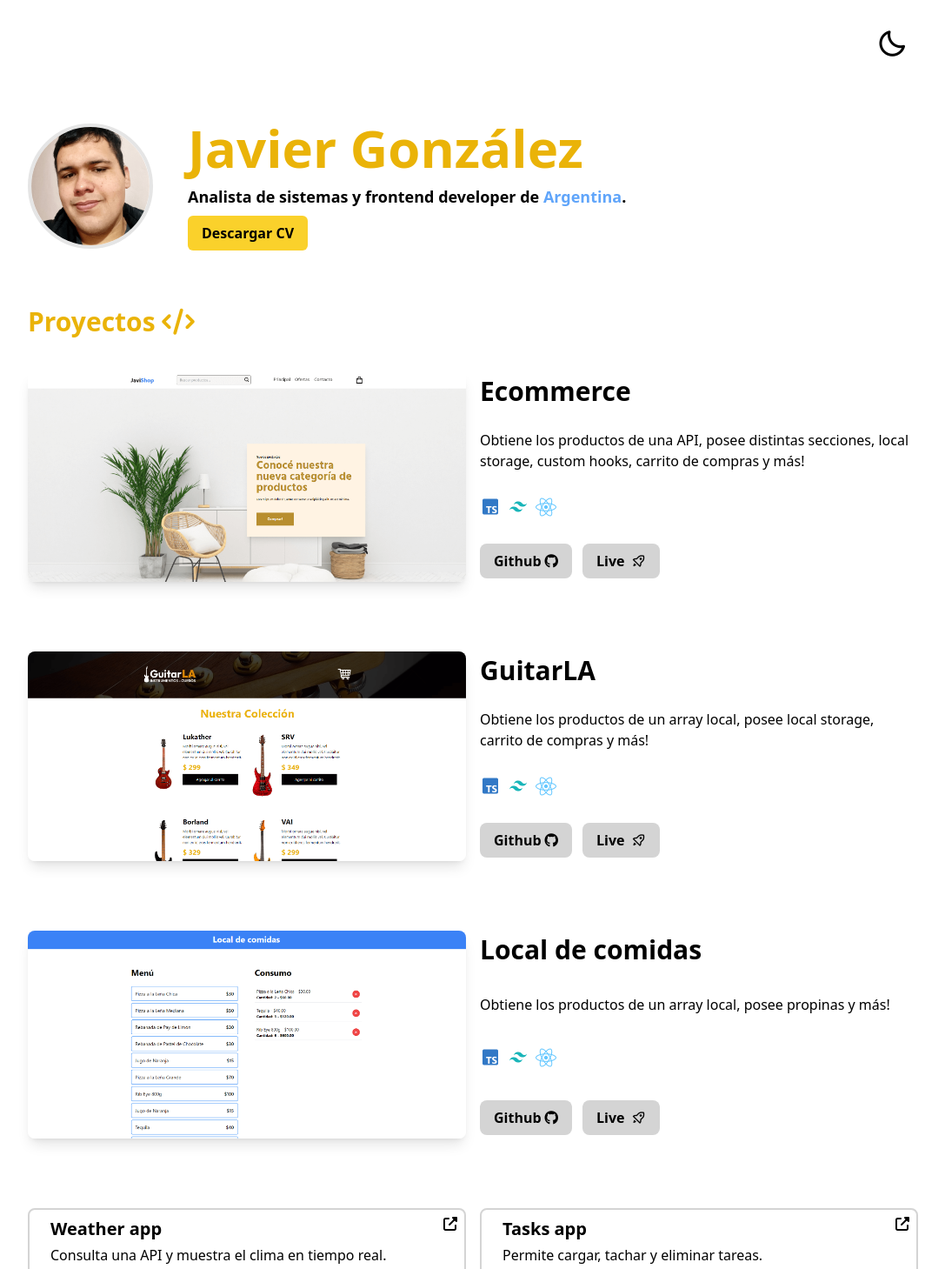
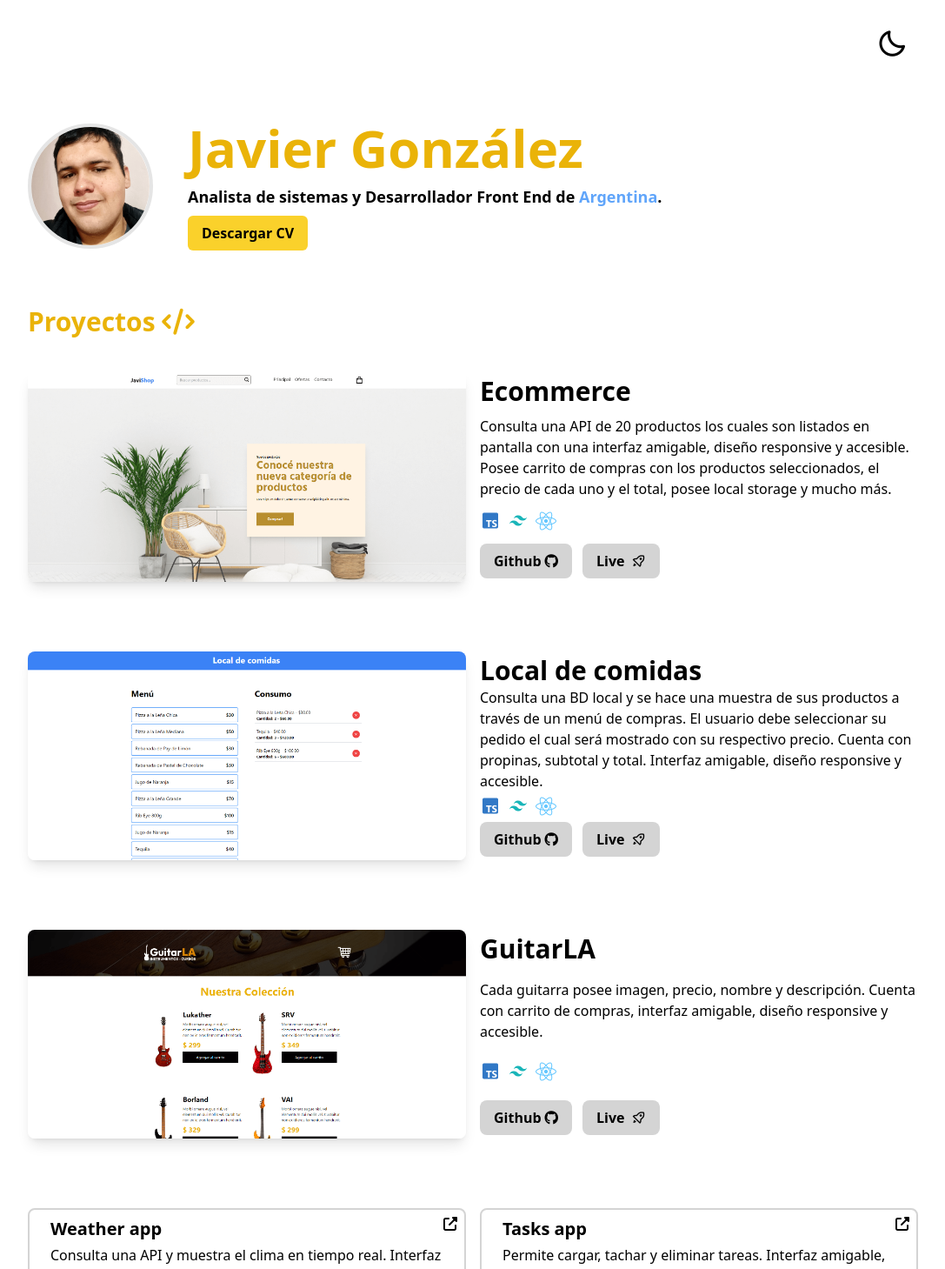
Before and after one commit to codebyjavi/portfolio, a React (Vite) app: page / in a window 1280 px wide. Shown: the top 1459 px of the page at 87% size, without its empty margins (96-1183 px from the left). Built offline with nearby package versions, Linux system fonts and the light colour scheme.

Commit message:
update projects

```diff
--- a/src/components/Hero/Hero.jsx
+++ b/src/components/Hero/Hero.jsx
@@ -19,7 +19,7 @@ export default function Hero() {
         <div className='text-center'>
             <h1 className='text-yellow-500 font-bold text-3xl md:flex md:text-6xl md:pb-2'>Javier González</h1>
             <h2 className='text-black dark:text-neutral-200 font-semibold text-lg pt-1 pb-2'>
-              Analista de sistemas y frontend developer de <span className='text-blue-400'>Argentina</span>.</h2>
+              Analista de sistemas y Desarrollador Front End de <span className='text-blue-400'>Argentina</span>.</h2>
             <div className='md:flex'>
               <button
                 className="text-black font-semibold px-4 py-2 bg-yellow-400/90 hover:bg-yellow-300 rounded-md"
--- a/src/components/Projects/Projects.jsx
+++ b/src/components/Projects/Projects.jsx
@@ -18,18 +18,9 @@ export default function Proyectos() {
           icon2={icons.tailwind}
           icon3={icons.react}
           h3="Ecommerce"
-          paragraph="Obtiene los productos de una API, posee distintas secciones, local storage, custom hooks, carrito de compras y más!"
-        />
-
-        <LargeProjectCard
-          live="https://guitar-react-javi.netlify.app/"
-          repo="https://github.com/codebyjavi/guitar-react"
-          srcImg={images.guitarla}
-          icon1={icons.typeScript}
-          icon2={icons.tailwind}
-          icon3={icons.react}
-          h3="GuitarLA"
-          paragraph="Obtiene los productos de un array local, posee local storage, carrito de compras y más!"
+          paragraph="Consulta una API de 20 productos los cuales son listados en pantalla con una interfaz amigable,
+            diseño responsive y accesible. Posee carrito de compras con los productos seleccionados, el precio de cada
+            uno y el total, posee local storage y mucho más."
         />
 
         <LargeProjectCard
@@ -40,8 +31,22 @@ export default function Proyectos() {
           icon2={icons.tailwind}
           icon3={icons.react}
           h3="Local de comidas"
-          paragraph="Obtiene los productos de un array local, posee propinas y más!"
+          paragraph=" Consulta una BD local y se hace una muestra de sus productos a través de un menú de compras.
+            El usuario debe seleccionar su pedido el cual será mostrado con su respectivo precio. Cuenta con propinas,
+            subtotal y total. Interfaz amigable, diseño responsive y accesible."
           />
+
+        <LargeProjectCard
+          live="https://guitar-react-javi.netlify.app/"
+          repo="https://github.com/codebyjavi/guitar-react"
+          srcImg={images.guitarla}
+          icon1={icons.typeScript}
+          icon2={icons.tailwind}
+          icon3={icons.react}
+          h3="GuitarLA"
+          paragraph="Cada guitarra posee imagen, precio, nombre y descripción.
+            Cuenta con carrito de compras, interfaz amigable, diseño responsive y accesible."
+        />
 
       </div>
       <div className="grid md:grid-cols-2 gap-4">
@@ -49,12 +54,14 @@ export default function Proyectos() {
         <ProjectCard
           live="https://weather-app-javi.netlify.app/"
           h3="Weather app"
-          text="Consulta una API y muestra el clima en tiempo real."
+          text="Consulta una API y muestra el clima en tiempo real.
+            Interfaz amigable, diseño responsive y accesible."
         />
         <ProjectCard
           live="https://tasks-app-javi.netlify.app/"
           h3="Tasks app"
-          text="Permite cargar, tachar y eliminar tareas."
+          text="Permite cargar, tachar y eliminar tareas.
+            Interfaz amigable, diseño responsive y accesible. "
         />
 
       </div>
```
